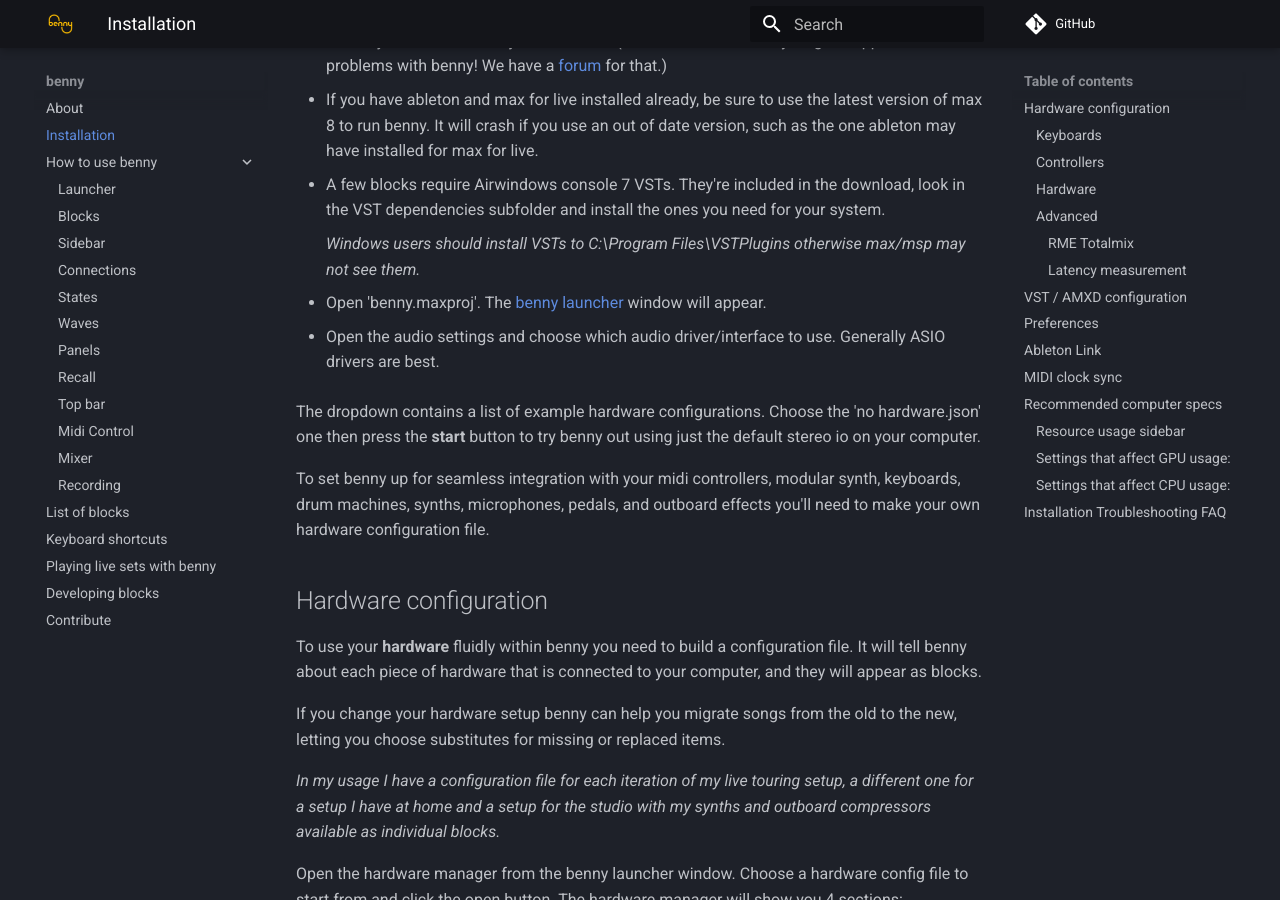
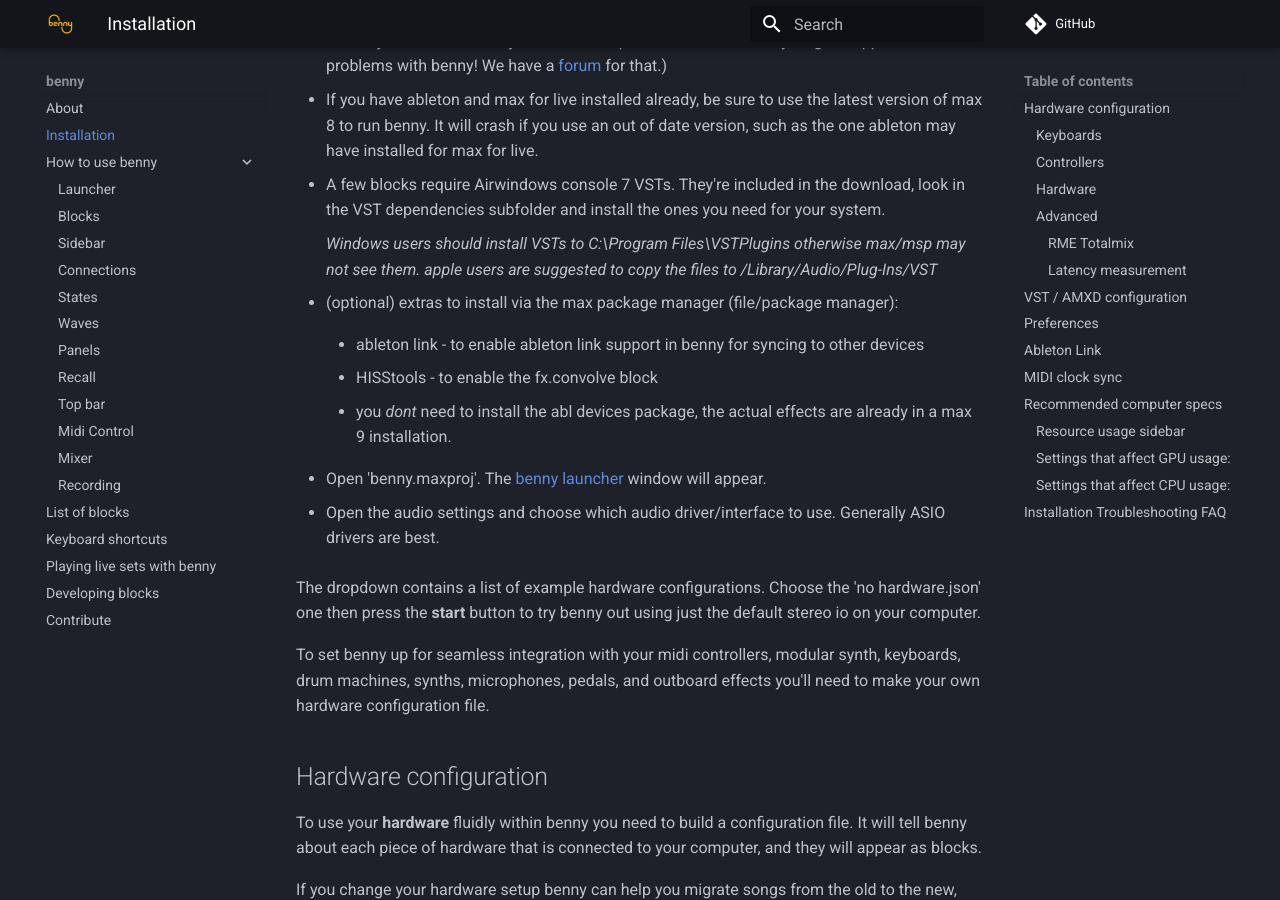
Before and after one commit to playbenny/benny_manual, an MkDocs documentation site: the page built from docs/installation.md, in a window 1280 px wide and 900 px high, scrolled down 355 px. Built offline with MkDocs 1.6.1 and Material for MkDocs 9.7.7, drawn with Linux system fonts in a browser that asks for light colours; comment, search, counter and statistics services are not loaded.

Commit message:
Update installation.md

```diff
--- a/docs/installation.md
+++ b/docs/installation.md
@@ -9,6 +9,15 @@
 - A few blocks require Airwindows console 7 VSTs. They're included in the download, look in the VST dependencies subfolder and install the ones you need for your system.
 
     *Windows users should install VSTs to C:\Program Files\VSTPlugins otherwise max/msp may not see them.*
+    *apple users are suggested to copy the files to /Library/Audio/Plug-Ins/VST*
+
+- (optional) extras to install via the max package manager (file/package manager):
+
+    - ableton link - to enable ableton link support in benny for syncing to other devices
+
+    - HISStools - to enable the fx.convolve block
+
+    - you *dont* need to install the abl devices package, the actual effects are already in a max 9 installation.
 
 - Open 'benny.maxproj'. The [benny launcher](launcher.md) window will appear.
 
```
